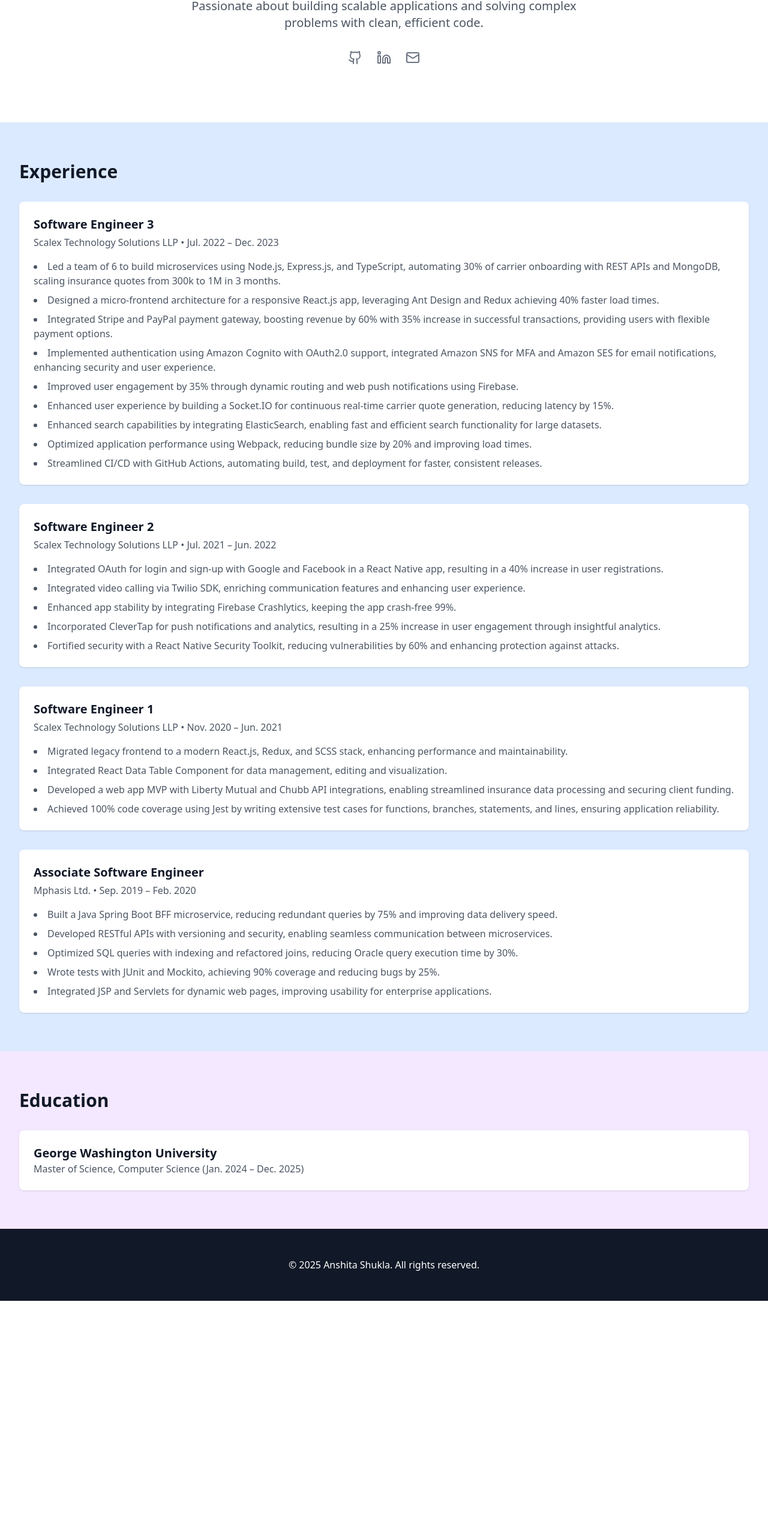
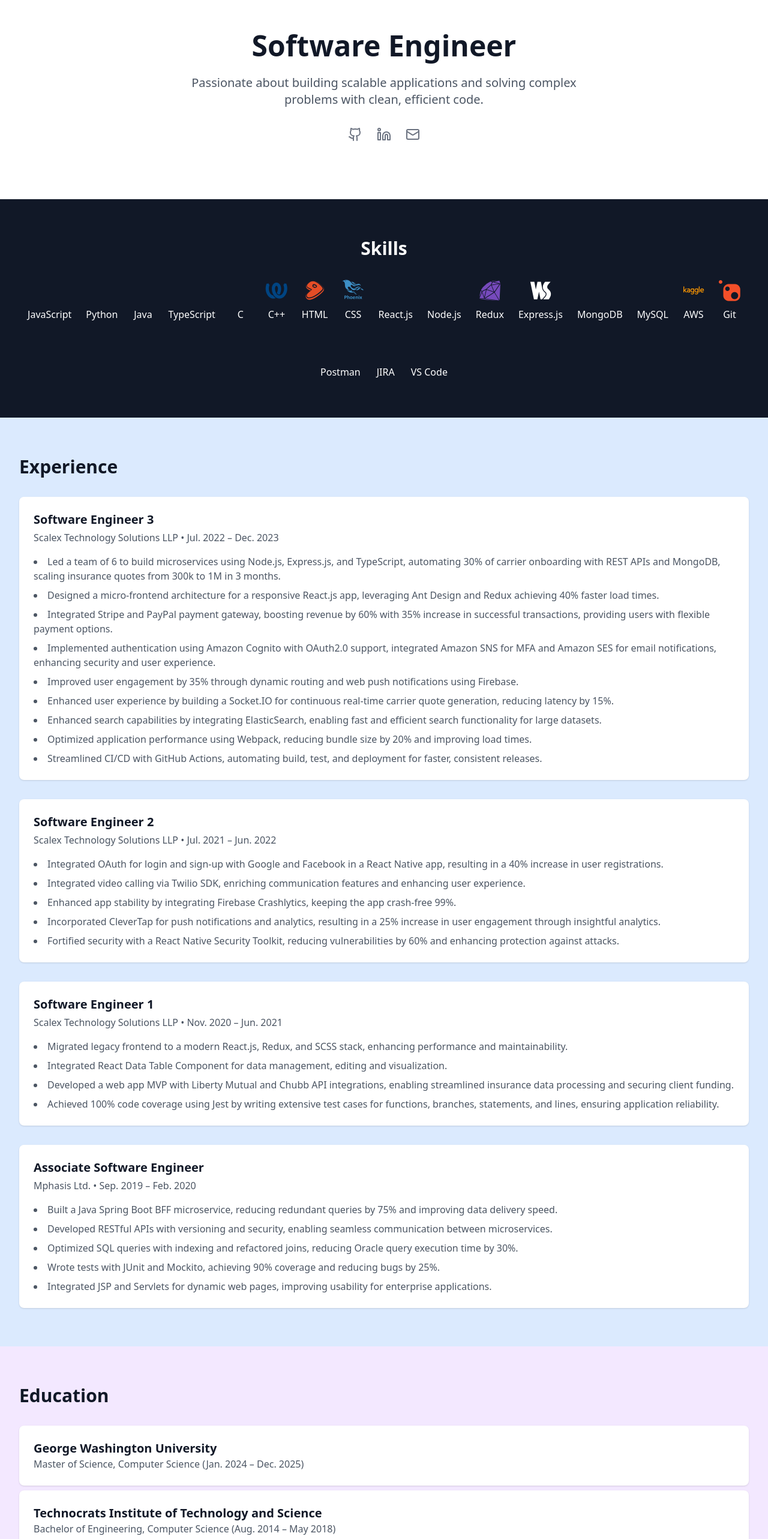
Before and after one commit to anshitashukla/anshitashukla, a React (Vite) app: page / in a window 1280 px wide. Shown: the part 232-2797 px from the top of the page at 60% size. Before the commit the page ends 2400 px from the top, so only its background shows below. Built offline with nearby package versions, Linux system fonts and the light colour scheme.

Commit message:
updates skills - 1/2

```diff
--- a/package.json
+++ b/package.json
@@ -10,6 +10,7 @@
     "preview": "vite preview"
   },
   "dependencies": {
+    "devicon": "^2.16.0",
     "lucide-react": "^0.344.0",
     "react": "^18.3.1",
     "react-dom": "^18.3.1"
--- a/src/App.tsx
+++ b/src/App.tsx
@@ -2,6 +2,10 @@ import React, { useState } from "react";
 import { Menu, Github, Mail, Linkedin, X } from "lucide-react";
 import ExperienceSection from "./components/ExperienceCard";
 import { experiences } from "./constants/Experience";
+import EducationSection from "./components/Education";
+import { education } from "./constants/Education";
+import SkillsSection from "./components/Skills";
+import { skills } from "./constants/skills";
 
 function App() {
   const [isMobileMenuOpen, setIsMobileMenuOpen] = useState(false);
@@ -46,6 +50,13 @@ function App() {
           </div>
         </div>
       </header>
+      <section className="bg-white">
+        <img
+          src="src/assets/images/anshitashukla.jpeg"
+          alt="Anshita Shukla"
+          className="rounded-full w-32 h-32 mx-auto "
+        />
+      </section>
 
       <section className="bg-white text-center py-24">
         <div className="max-w-7xl mx-auto px-4 sm:px-6 lg:px-8">
@@ -79,21 +90,14 @@ function App() {
         </div>
       </section>
 
+      {/* Skills */}
+      <SkillsSection skills={skills} />
+
+      {/* Experience */}
       <ExperienceSection experiences={experiences} />
 
-      <section id="education" className="bg-purple-100 py-16">
-        <div className="max-w-7xl mx-auto px-4 sm:px-6 lg:px-8">
-          <h2 className="text-3xl font-bold text-gray-900 mb-8">Education</h2>
-          <div className="bg-white shadow rounded-lg p-6">
-            <h3 className="text-xl font-semibold text-gray-900">
-              George Washington University
-            </h3>
-            <p className="text-gray-600">
-              Master of Science, Computer Science (Jan. 2024 – Dec. 2025)
-            </p>
-          </div>
-        </div>
-      </section>
+      {/* Education */}
+      <EducationSection education={education} />
 
       <footer className="bg-gray-900 text-white py-12 text-center">
         <div className="max-w-7xl mx-auto px-4 sm:px-6 lg:px-8">
--- /dev/null
+++ b/src/components/Education.tsx
@@ -0,0 +1,23 @@
+import { EducationSectionProps } from "../interfaces/experience.interface";
+
+const EducationSection: React.FC<EducationSectionProps> = ({ education }) => {
+  return (
+    <section id="education" className="bg-purple-100 py-16">
+      <div className="max-w-7xl mx-auto px-4 sm:px-6 lg:px-8">
+        <h2 className="text-3xl font-bold text-gray-900 mb-8">Education</h2>
+        {education.map((edu, index) => (
+          <div key={index} className="bg-white shadow rounded-lg p-6 mb-2">
+            <h3 className="text-xl font-semibold text-gray-900">
+              {edu.institution}
+            </h3>
+            <p className="text-gray-600">
+              {edu.degree} ({edu.duration})
+            </p>
+          </div>
+        ))}
+      </div>
+    </section>
+  );
+};
+
+export default EducationSection;
--- /dev/null
+++ b/src/components/Skills.tsx
@@ -0,0 +1,21 @@
+import { Skill, SkillSectionProps } from "../interfaces/experience.interface";
+
+const SkillsSection: React.FC<SkillSectionProps> = ({ skills }) => {
+  return (
+    <section id="skills" className="bg-gray-900 py-16 text-white text-center">
+      <div className="max-w-7xl mx-auto px-4 sm:px-6 lg:px-8">
+        <h2 className="text-3xl font-bold mb-8">Skills</h2>
+        <div className="flex flex-wrap justify-center gap-6">
+          {skills.map((skill, index) => (
+            <div key={index} className="flex flex-col items-center">
+              <i className={`${skill.iconClass} text-4xl`}></i>
+              <p className="mt-2">{skill.name}</p>
+            </div>
+          ))}
+        </div>
+      </div>
+    </section>
+  );
+};
+
+export default SkillsSection;
--- /dev/null
+++ b/src/constants/Education.ts
@@ -0,0 +1,14 @@
+import { Education } from "../interfaces/experience.interface";
+
+export const education: Education[] = [
+  {
+    institution: "George Washington University",
+    degree: "Master of Science, Computer Science",
+    duration: "Jan. 2024 – Dec. 2025",
+  },
+  {
+    institution: "Technocrats Institute of Technology and Science",
+    degree: "Bachelor of Engineering, Computer Science",
+    duration: "Aug. 2014 – May 2018",
+  },
+];
--- /dev/null
+++ b/src/constants/skills.tsx
@@ -0,0 +1,23 @@
+import { Skill } from "../interfaces/experience.interface";
+import "devicon/devicon.min.css";
+export const skills: Skill[] = [
+  { name: "JavaScript", iconClass: "devicon-javascript-plain colored" },
+  { name: "Python", iconClass: "devicon-python-plain colored" },
+  { name: "Java", iconClass: "devicon-java-plain colored" },
+  { name: "TypeScript", iconClass: "devicon-typescript-plain colored" },
+  { name: "C", iconClass: "devicon-c-plain colored" },
+  { name: "C++", iconClass: "devicon-cplusplus-plain colored" },
+  { name: "HTML", iconClass: "devicon-html5-plain colored" },
+  { name: "CSS", iconClass: "devicon-css3-plain colored" },
+  { name: "React.js", iconClass: "devicon-react-original colored" },
+  { name: "Node.js", iconClass: "devicon-nodejs-plain colored" },
+  { name: "Redux", iconClass: "devicon-redux-original colored" },
+  { name: "Express.js", iconClass: "devicon-express-original" },
+  { name: "MongoDB", iconClass: "devicon-mongodb-plain colored" },
+  { name: "MySQL", iconClass: "devicon-mysql-plain colored" },
+  { name: "AWS", iconClass: "devicon-amazonwebservices-plain colored" },
+  { name: "Git", iconClass: "devicon-git-plain colored" },
+  { name: "Postman", iconClass: "devicon-postman-plain colored" },
+  { name: "JIRA", iconClass: "devicon-jira-plain colored" },
+  { name: "VS Code", iconClass: "devicon-vscode-plain colored" },
+];
```
Also changed, not shown: src/interfaces/experience.interface.ts (+19 -0 lines), src/assets/images/anshitashukla.jpeg (added), 1 other file (tests, documents, lock files or other folders).
